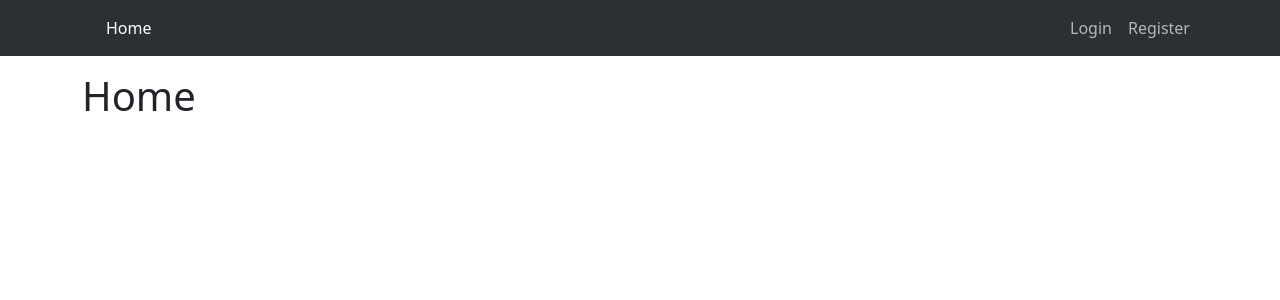
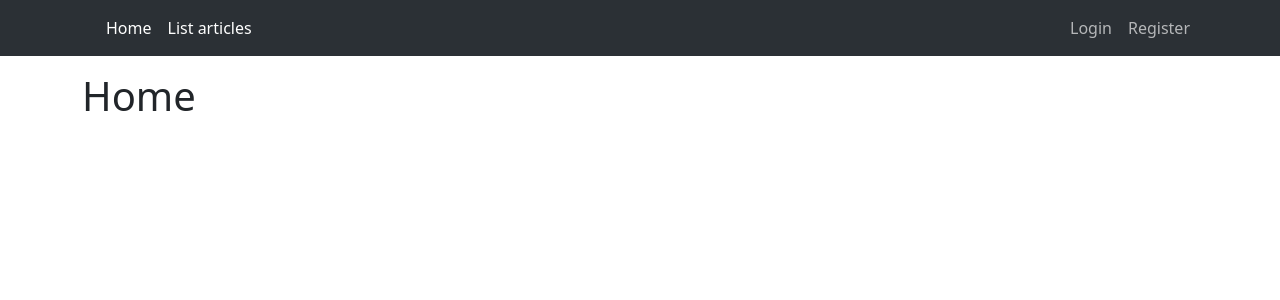
Before and after one commit to marcin-5/django_blog, a Django app: page / in a window 1280 px wide. Shown: the top 300 px of the page. Run offline with Django 4.2, Linux system fonts and the light colour scheme; parts of the project's set-up code (start-up, migrations or seed data) failed here and were passed over; some libraries are stand-ins or nearby versions.

Commit message:
add items to navbar

```diff
--- a/home/urls.py
+++ b/home/urls.py
@@ -6,7 +6,7 @@ app_name = "home"
 
 urlpatterns = [
     path("", views.HomeView.as_view(), name="home"),
-    path("add/", views.ArticleAddView.as_view()),
-    path("list/", views.ArticleListView.as_view()),
+    path("add/", views.ArticleAddView.as_view(), name="article-add"),
+    path("list/", views.ArticleListView.as_view(), name="article-list"),
     path("<slug:slug>/", views.ArticleView.as_view()),
 ]
--- a/templates/partials/navbar.html
+++ b/templates/partials/navbar.html
@@ -14,6 +14,14 @@
             <li class="nav-item">
                 <a class="nav-link active" aria-current="page" href="{% url 'home:home' %}">Home</a>
             </li>
+            <li class="nav-item">
+                <a class="nav-link active" aria-current="page" href="{% url 'home:article-list' %}">List articles</a>
+            </li>
+            {% if user.is_authenticated and user.can_publish %}
+            <li class="nav-item">
+                <a class="nav-link active" aria-current="page" href="{% url 'home:article-list' %}">Add article</a>
+            </li>
+            {% endif %}
         </ul>
         <ul class="navbar-nav ms-auto mb-2 mb-lg-0">
             {% if user.is_authenticated %}
--- a/users/views.py
+++ b/users/views.py
@@ -65,8 +65,7 @@
             username = form.cleaned_data.get("username")
             password = form.cleaned_data.get("password")
 
-            user = authenticate(email=username, password=password)
-            if user is not None:
+            if user := authenticate(email=username, password=password) is not None:
                 if user.is_active:
                     login(request, user)
                     messages.add_message(request, messages.SUCCESS, f"You are logged in. Hello {username}")
```
